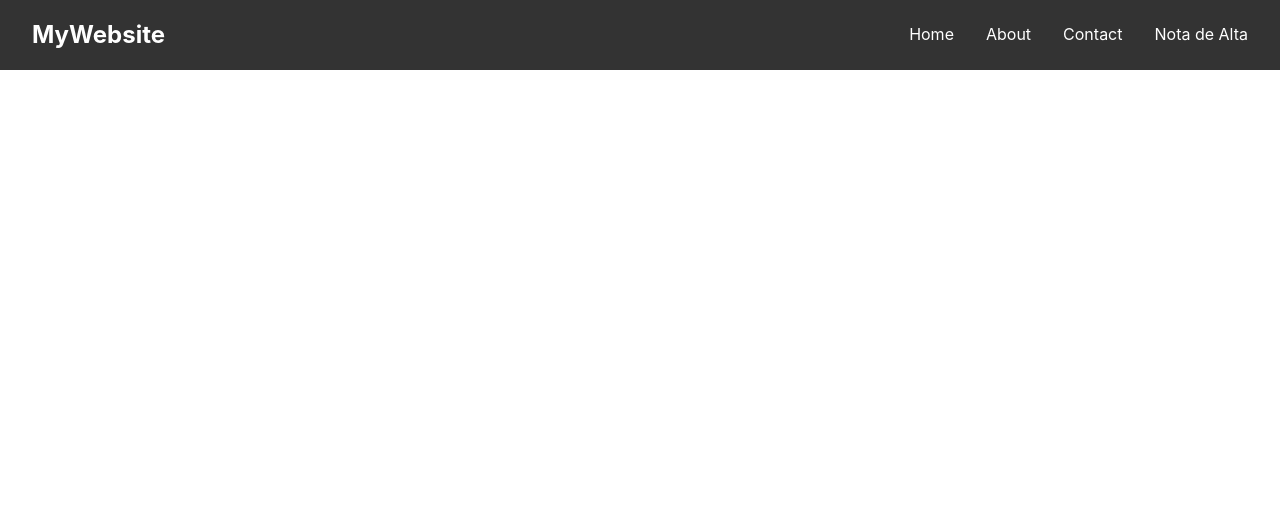
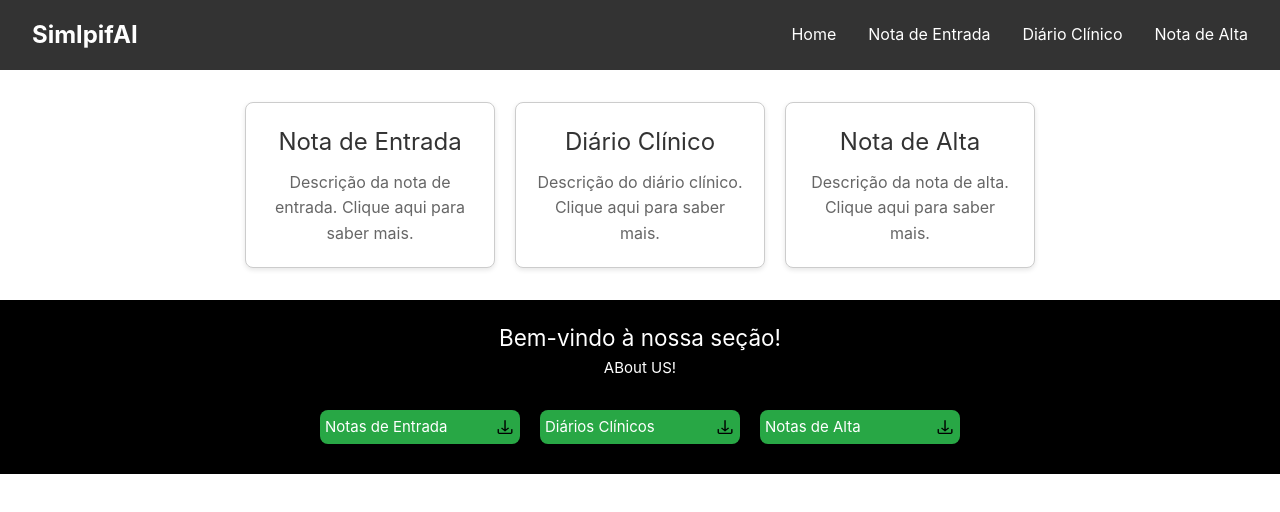
Before and after one commit to rafaelbranco16/SimplifAI, a Vue app in the folder frontend/: page /home in a window 1280 px wide. Shown: the top 512 px of the page. Built offline with nearby package versions, Linux system fonts and the light colour scheme.

Commit message:
Main Page changes

```diff
--- a/frontend/src/App.vue
+++ b/frontend/src/App.vue
@@ -2,7 +2,7 @@
   <div id="app">
     <nav class="navbar">
       <div class="logo">
-        <router-link to="/">MyWebsite</router-link>
+        <router-link to="/">SimlpifAI</router-link>
       </div>
 
       <div class="menu" @click="toggleMenu">
@@ -11,8 +11,8 @@
 
       <ul class="nav-links" :class="{'show': isActive}">
         <li><router-link to="/" @click="closeMenu">Home</router-link></li>
-        <li><router-link to="/entry-note" @click="closeMenu">About</router-link></li>
-        <li><router-link to="/upload-audio" @click="closeMenu">Contact</router-link></li>
+        <li><router-link to="/entry-note" @click="closeMenu">Nota de Entrada</router-link></li>
+        <li><router-link to="/upload-audio" @click="closeMenu">Diário Clínico</router-link></li>
         <li><router-link to="/discharge-note" @click="closeMenu">Nota de Alta</router-link></li>
       </ul>
     </nav>
--- /dev/null
+++ b/frontend/src/components/about_section/AboutSection.vue
@@ -0,0 +1,52 @@
+<template>
+    <div class="about-section-container">
+      <h2>Bem-vindo à nossa seção!</h2>
+      <p>ABout US!</p>
+
+      <div class="download-buttons-container">
+        <DownloadButton
+          description="Notas de Entrada"
+          link="/path/to/report.pdf"
+        />
+        <DownloadButton
+          description="Diários Clínicos"
+          link="/path/to/data.csv"
+        />
+        <DownloadButton
+          description="Notas de Alta"
+          link="/path/to/document.docx"
+        />
+      </div>
+    </div>
+  </template>
+
+  <script>
+  import DownloadButton from '../download_button/DownloadButton.vue';
+
+  export default {
+    name: 'AboutSection',
+    components: {
+      DownloadButton
+    }
+  }
+  </script>
+
+  <style scoped>
+  .about-section-container {
+    background-color: black;
+    color: white;
+    height: auto;
+    width: 100%;
+    display: flex;
+    flex-direction: column;
+    align-items: center;
+    justify-content: center;
+    padding: 20px;
+  }
+
+  .download-buttons-container {
+    display: flex;
+    justify-content: center;
+    margin-top: 20px;
+  }
+  </style>
--- /dev/null
+++ b/frontend/src/components/blog_card/BlogCard.vue
@@ -0,0 +1,61 @@
+<template>
+    <div class="blog-card-container">
+      <router-link to="/entry-note" class="blog-card">
+        <h2>Nota de Entrada</h2>
+        <p>Descrição da nota de entrada. Clique aqui para saber mais.</p>
+      </router-link>
+
+      <router-link to="/upload-audio" class="blog-card">
+        <h2>Diário Clínico</h2>
+        <p>Descrição do diário clínico. Clique aqui para saber mais.</p>
+      </router-link>
+
+      <router-link to="/discharge-note" class="blog-card">
+        <h2>Nota de Alta</h2>
+        <p>Descrição da nota de alta. Clique aqui para saber mais.</p>
+      </router-link>
+    </div>
+  </template>
+
+  <script>
+  export default {
+    name: 'BlogCard',
+  }
+  </script>
+
+  <style scoped>
+  .blog-card-container {
+    display: flex;
+    justify-content: center;
+    gap: 20px;
+    margin: 2rem 0;
+  }
+
+  .blog-card {
+    background-color: #fff;
+    border: 1px solid #ccc;
+    border-radius: 8px;
+    padding: 20px;
+    text-align: center;
+    width: 250px;
+    text-decoration: none;
+    transition: transform 0.3s ease, box-shadow 0.3s ease;
+    box-shadow: 0 2px 5px rgba(0, 0, 0, 0.1);
+  }
+
+  .blog-card:hover {
+    transform: scale(1.05);
+    box-shadow: 0 4px 10px rgba(0, 0, 0, 0.2);
+  }
+
+  .blog-card h2 {
+    color: #333;
+    font-size: 1.5rem;
+    margin-bottom: 0.5rem;
+  }
+
+  .blog-card p {
+    color: #666;
+    font-size: 1rem;
+  }
+  </style>
--- /dev/null
+++ b/frontend/src/components/download_button/DownloadButton.vue
@@ -0,0 +1,53 @@
+<template>
+    <div class="download-button" @click="handleClick">
+      <p class="description">{{ description }}</p>
+      <img class="download-icon" src="@/assets/download-icon.png" alt="Download" />
+    </div>
+  </template>
+
+  <script>
+  export default {
+    name: 'DownloadButton',
+    props: {
+      description: {
+        type: String,
+        required: true
+      },
+      link: {
+        type: String,
+        required: true
+      }
+    },
+    methods: {
+      handleClick() {
+        window.open(this.link, '_blank');
+      }
+    }
+  }
+  </script>
+
+  <style scoped>
+  .download-button {
+    background-color: #28a745;
+    color: white;
+    border-radius: 8px;
+    padding: 5px;
+    margin: 10px;
+    width: 200px;
+    cursor: pointer;
+    display: flex;
+    align-items: center;
+    justify-content: space-between;
+    transition: transform 0.2s, box-shadow 0.2s;
+  }
+
+  .download-button:hover {
+    transform: scale(1.05);
+    box-shadow: 0 4px 15px rgba(0, 0, 0, 0.2);
+  }
+
+  .download-icon {
+    width: 20px;
+    height: 20px;
+  }
+  </style>
--- a/frontend/src/router/index.ts
+++ b/frontend/src/router/index.ts
@@ -2,11 +2,21 @@ import { createRouter, createWebHistory } from 'vue-router'
 import EntryNoteView from '@/views/EntryNoteView.vue'
 import AudioView from '@/views/AudioView.vue'
 import DischargeNoteView from '@/views/DischargeNoteView.vue'
+import Home from '@/views/Home.vue'
 
 
 const router = createRouter({
   history: createWebHistory(import.meta.env.BASE_URL),
   routes: [
+    {
+      path: '/',
+      redirect: '/home'
+    },
+    {
+      path:'/home',
+      name:'home',
+      component:Home
+    },
     {
       path: '/entry-note',
       name: 'entry-note',
--- /dev/null
+++ b/frontend/src/views/Home.vue
@@ -0,0 +1,21 @@
+<template>
+    <div>
+      <BlogCard />
+      <AboutSection />
+    </div>
+  </template>
+
+  <script>
+  import BlogCard from '../components/blog_card/BlogCard.vue';
+  import AboutSection from '../components/about_section/AboutSection.vue';
+
+  export default {
+    components: {
+      BlogCard,
+      AboutSection
+    }
+  }
+  </script>
+
+  <style scoped>
+  </style>
```
Also changed, not shown: frontend/src/assets/download-icon.png (added).
